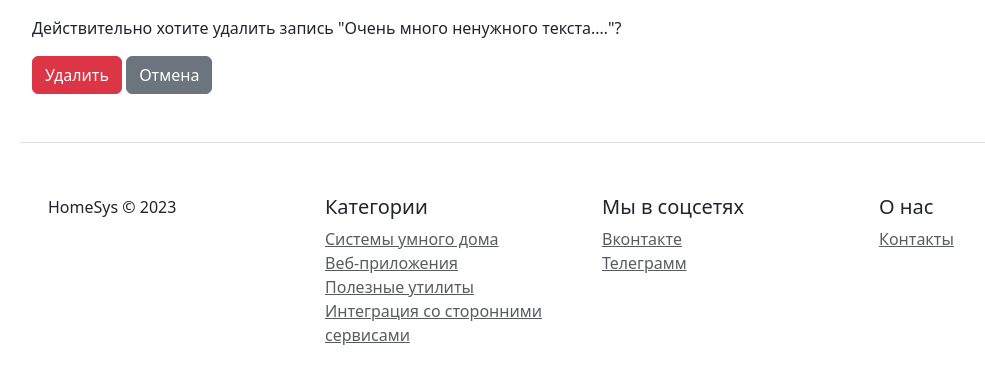
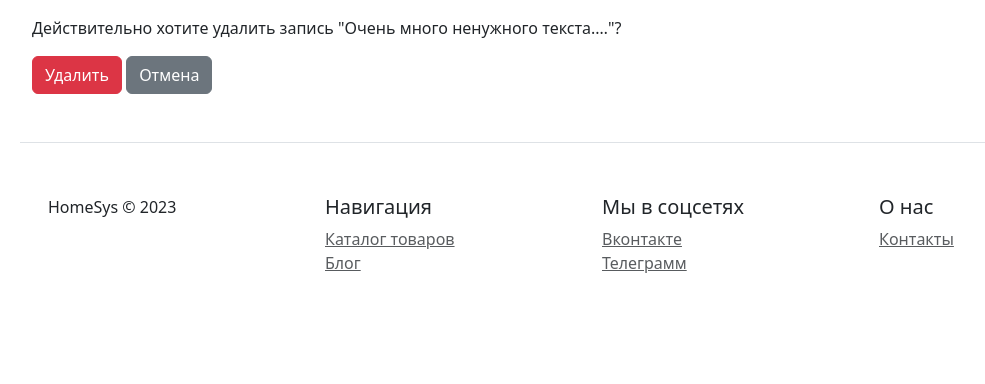
Before and after one commit to ualex90/InternetShop, a Django app: page /blog/delete/4/ in a window 1280 px wide. Shown: the part 166-550 px from the top of the page, without its empty margins (50-1035 px from the left). Run offline with Django 4.2, Linux system fonts and the light colour scheme; data comes from the database, SQL or seed files in the repository; some libraries are stand-ins or nearby versions.

Commit message:
mod base.py

```diff
--- a/catalog/templates/catalog/base.html
+++ b/catalog/templates/catalog/base.html
@@ -47,12 +47,10 @@
             HomeSys &copy; 2023
         </div>
         <div class="col-6 col-md">
-            <h5>Категории</h5>
+            <h5>Навигация</h5>
             <ul class="list-unstyled text-small">
-                <li><a class="text-muted" href="#">Системы умного дома</a></li>
-                <li><a class="text-muted" href="#">Веб-приложения</a></li>
-                <li><a class="text-muted" href="#">Полезные утилиты</a></li>
-                <li><a class="text-muted" href="#">Интеграция со сторонними сервисами</a></li>
+                <li><a class="text-muted" href="{% url 'catalog:categories' %}">Каталог товаров</a></li>
+                <li><a class="text-muted" href="{% url 'blog:blog' %}">Блог</a></li>
             </ul>
         </div>
         <div class="col-6 col-md">
@@ -65,7 +63,7 @@
         <div class="col-6 col-md">
             <h5>О нас</h5>
             <ul class="list-unstyled text-small">
-                <li><a class="text-muted" href="/contacts/">Контакты</a></li>
+                <li><a class="text-muted" href="/contact/">Контакты</a></li>
             </ul>
         </div>
     </div>
```
